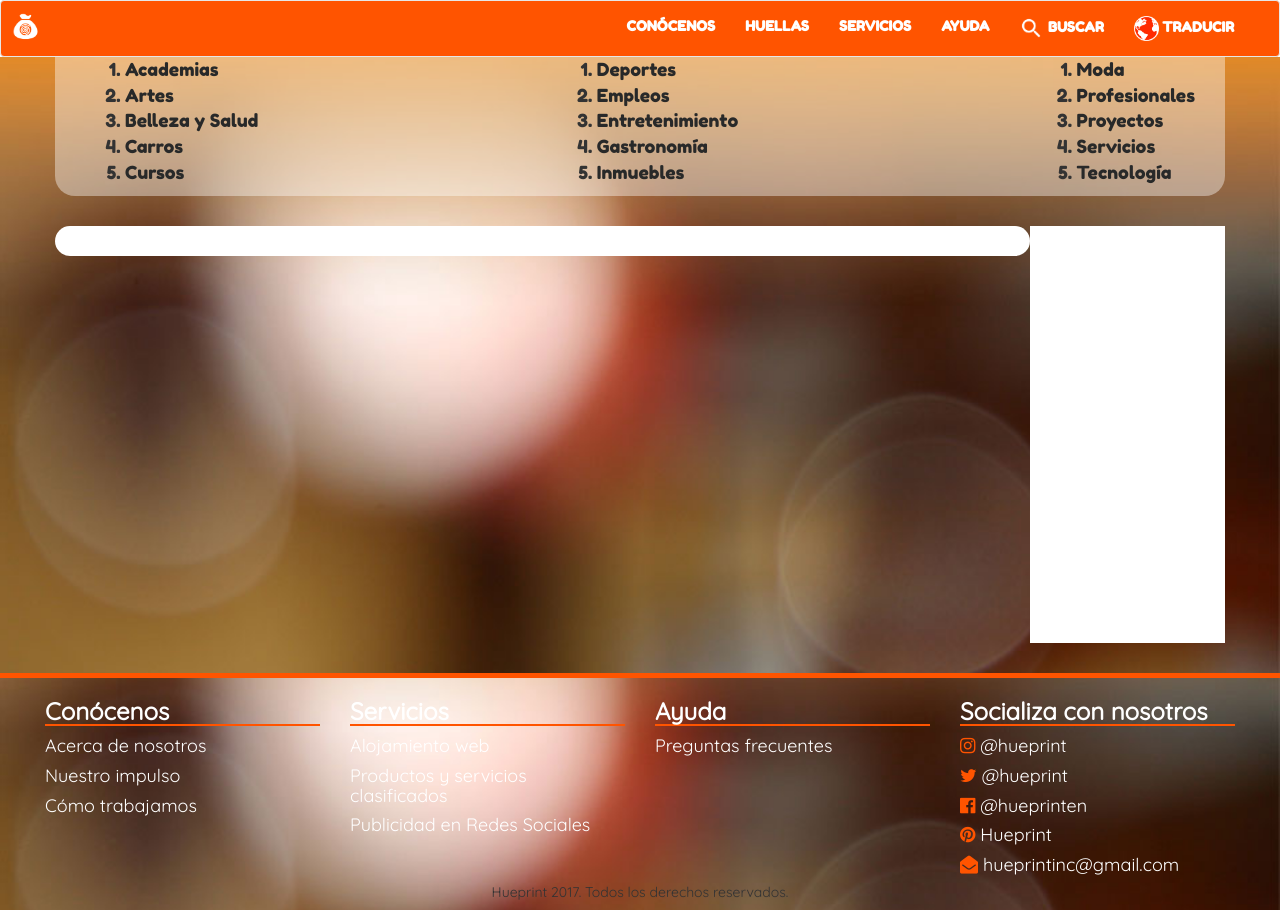
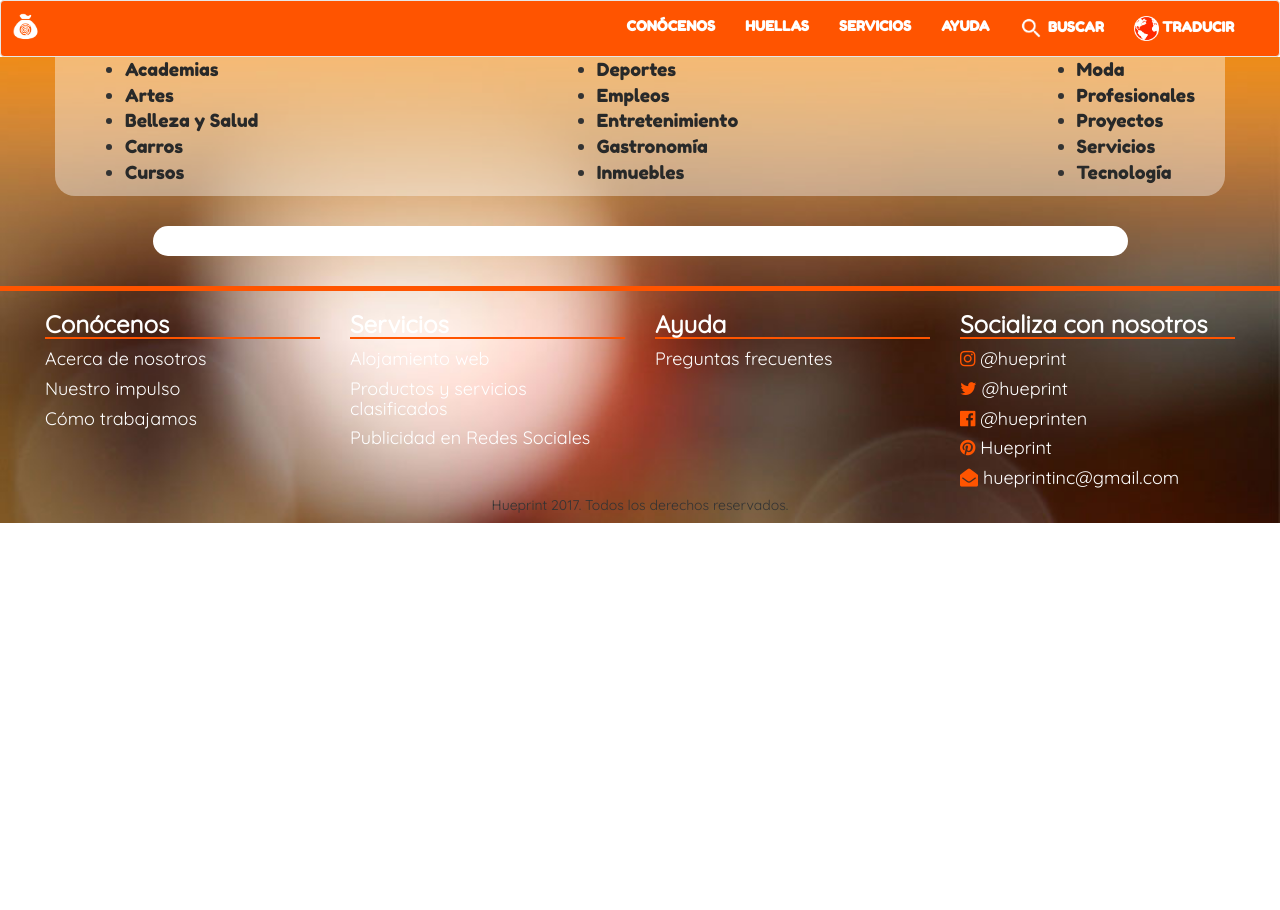
Before and after one commit to jfuenmayor96/hueprint, a React (Create React App) app: page /hueprint/huellas in a window 1280 px wide. After the commit the page ends 800 px from the top, so only its background shows below. Built offline with nearby package versions, Linux system fonts and the light colour scheme; a web font is replaced by a local one.

Commit message:
se colocan circulos como list style

```diff
--- a/src/containers/Huellas/Huellas.css
+++ b/src/containers/Huellas/Huellas.css
@@ -31,5 +31,8 @@ div.categorias>ul>li {
   padding-top: 30px;
   border-radius: 20px;
   background-color: white;
-  height: auto;
 }
+
+ul {
+  list-style: circle;
+}
--- a/src/containers/Huellas/Huellas.js
+++ b/src/containers/Huellas/Huellas.js
@@ -11,21 +11,21 @@ class Huellas extends React.Component {
           <div className="container">
             <div className="row">
               <div className="col-lg-12 col-md-12 col-sm-12 col-xs-12 categorias">
-                <ul>
+                <ul style={{listStyle: "initial"}}>
                   <li><Link to={`${this.props.match.url}/Academias`}>Academias</Link></li>
                   <li><Link to={`${this.props.match.url}/Artes`}>Artes</Link></li>
                   <li><Link to={`${this.props.match.url}/Belleza y Salud`}>Belleza y Salud</Link></li>
                   <li><Link to={`${this.props.match.url}/Carros`}>Carros</Link></li>
                   <li><Link to={`${this.props.match.url}/Cursos`}>Cursos</Link></li>
                 </ul>
-                <ul>
+                <ul style={{listStyle: "initial"}}>
                   <li><Link to={`${this.props.match.url}/Deportes`}>Deportes</Link></li>
                   <li><Link to={`${this.props.match.url}/Empleos`}>Empleos</Link></li>
                   <li><Link to={`${this.props.match.url}/Entretenimiento`}>Entretenimiento</Link></li>
                   <li><Link to={`${this.props.match.url}/Gastronomía`}>Gastronomía</Link></li>
                   <li><Link to={`${this.props.match.url}/Inmuebles`}>Inmuebles</Link></li>
                 </ul>
-                <ul>
+                <ul style={{listStyle: "initial"}}>
                   <li><Link to={`${this.props.match.url}/Moda`}>Moda</Link></li>
                   <li><Link to={`${this.props.match.url}/Profesionales`}>Profesionales</Link></li>
                   <li><Link to={`${this.props.match.url}/Proyectos`}>Proyectos</Link></li>
@@ -36,12 +36,12 @@ class Huellas extends React.Component {
             </div>
 
             <div className="row publicaciones" style={{paddingTop: "30px", paddingBottom: "30px"}}>
-              <div className="col-lg-10 contenedor">
+              <div className="col-lg-10 col-md-10 col-sm-10 col-xs-10 col-xs-offset-1 contenedor">
                 <Switch>
                   <Route path={`${this.props.match.url}/:categoria`} component={Categoria}/>
                 </Switch>
               </div>
-              <div className="col-lg-2" style={{backgroundColor: "white", height: "417px"}}></div>
+              {/*<div className="col-lg-2" style={{backgroundColor: "white", height: "417px"}}></div>*/}
             </div>
           </div>
 
```
